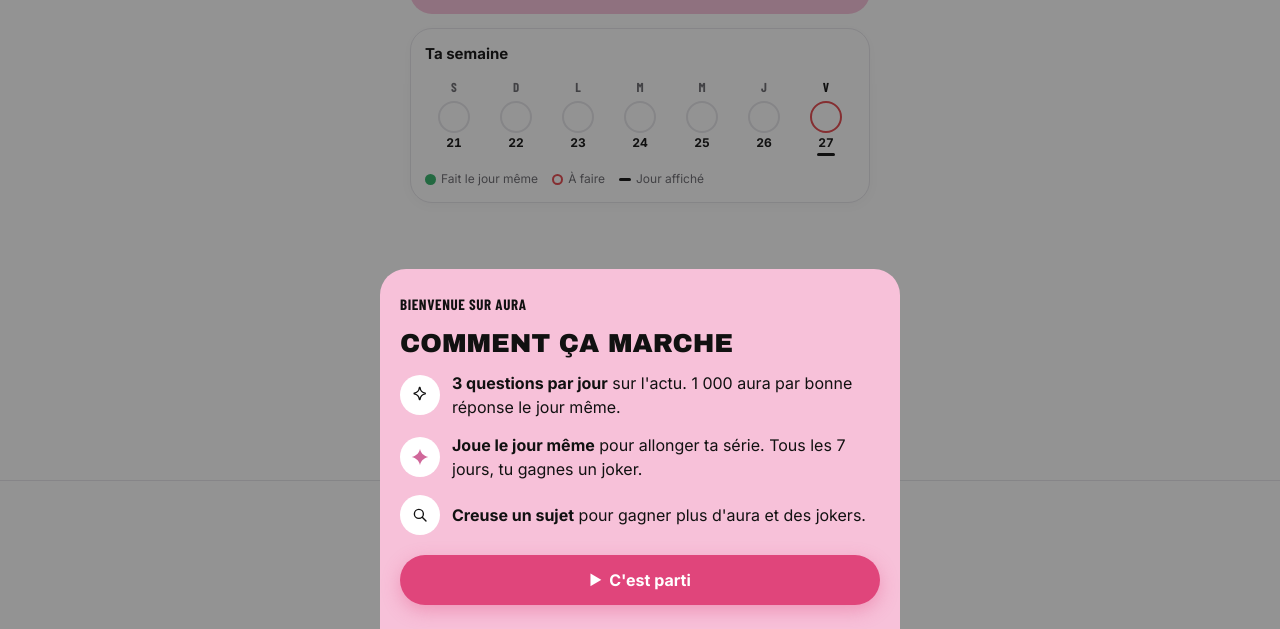
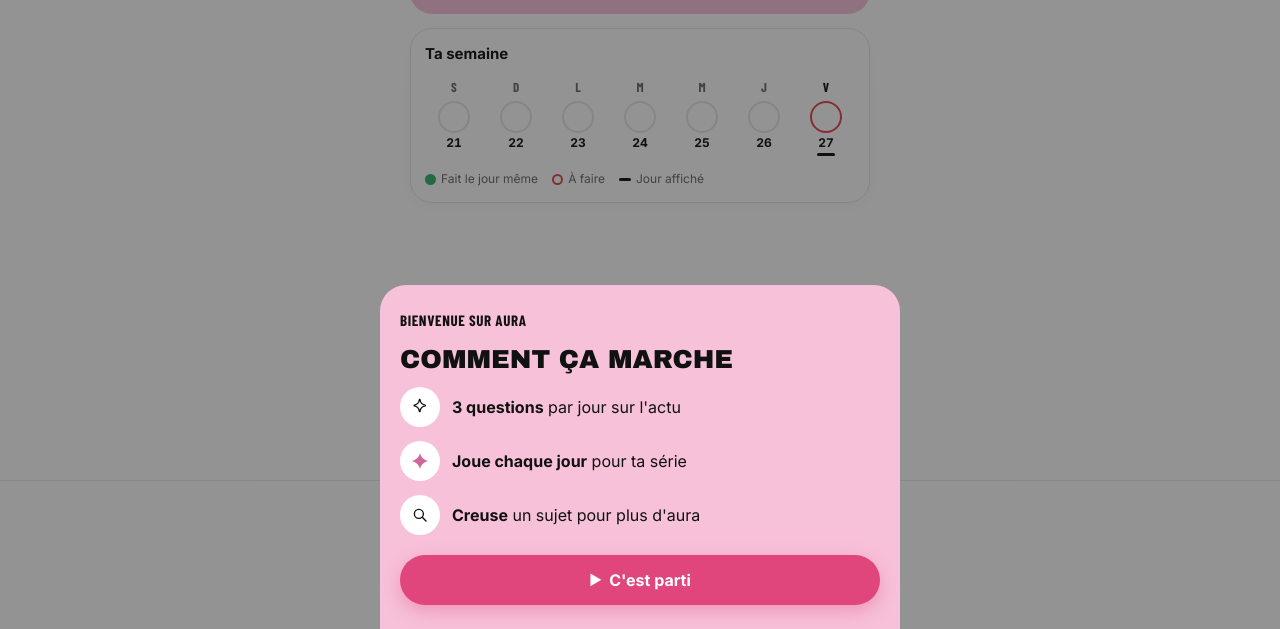
Before and after one commit to mathildeweber-bot/aura, a plain HTML site: page index.html in a window 1280 px wide. Shown: the part 171-800 px from the top of the page. Drawn offline with nearby package versions, Linux system fonts and the light colour scheme.

Commit message:
Comment ça marche simplifié

```diff
--- a/index.html
+++ b/index.html
@@ -2248,9 +2248,9 @@ if (!profile.seenIntro) setTimeout(() => {
     <div class="howto-box">
       <p class="eyebrow"><b>Bienvenue sur Aura</b></p>
       <h1 class="hook">Comment ça marche</h1>
-      <div class="howto-row"><span class="rule-ico"><svg class="ico" viewBox="0 0 24 24" aria-hidden="true"><path d="M12 2c.6 4.6 2.4 6.9 7 7.6v.8c-4.6.7-6.4 3-7 7.6h-.8c-.6-4.6-2.4-6.9-7-7.6v-.8c4.6-.7 6.4-3 7-7.6Z"/></svg></span><p><b>3 questions par jour</b> sur l'actu. 1 000 aura par bonne réponse le jour même.</p></div>
-      <div class="howto-row"><span class="rule-ico"><svg class="ico star-ico" viewBox="0 0 24 24" aria-hidden="true"><path d="M12 1c.9 5.6 4.4 9.1 11 11-6.6 1.9-10.1 5.4-11 11-.9-5.6-4.4-9.1-11-11 6.6-1.9 10.1-5.4 11-11Z"/></svg></span><p><b>Joue le jour même</b> pour allonger ta série. Tous les 7 jours, tu gagnes un joker.</p></div>
-      <div class="howto-row"><span class="rule-ico"><svg class="ico" viewBox="0 0 24 24" aria-hidden="true"><circle cx="10.5" cy="10.5" r="6"/><path d="M15 15l5 5"/></svg></span><p><b>Creuse un sujet</b> pour gagner plus d'aura et des jokers.</p></div>
+      <div class="howto-row"><span class="rule-ico"><svg class="ico" viewBox="0 0 24 24" aria-hidden="true"><path d="M12 2c.6 4.6 2.4 6.9 7 7.6v.8c-4.6.7-6.4 3-7 7.6h-.8c-.6-4.6-2.4-6.9-7-7.6v-.8c4.6-.7 6.4-3 7-7.6Z"/></svg></span><p><b>3 questions</b> par jour sur l'actu</p></div>
+      <div class="howto-row"><span class="rule-ico"><svg class="ico star-ico" viewBox="0 0 24 24" aria-hidden="true"><path d="M12 1c.9 5.6 4.4 9.1 11 11-6.6 1.9-10.1 5.4-11 11-.9-5.6-4.4-9.1-11-11 6.6-1.9 10.1-5.4 11-11Z"/></svg></span><p><b>Joue chaque jour</b> pour ta série</p></div>
+      <div class="howto-row"><span class="rule-ico"><svg class="ico" viewBox="0 0 24 24" aria-hidden="true"><circle cx="10.5" cy="10.5" r="6"/><path d="M15 15l5 5"/></svg></span><p><b>Creuse</b> un sujet pour plus d'aura</p></div>
       <button class="btn btn-play" type="button"><span class="play-ico" aria-hidden="true">▶</span>C'est parti</button>
     </div>
   </div>`);
```
